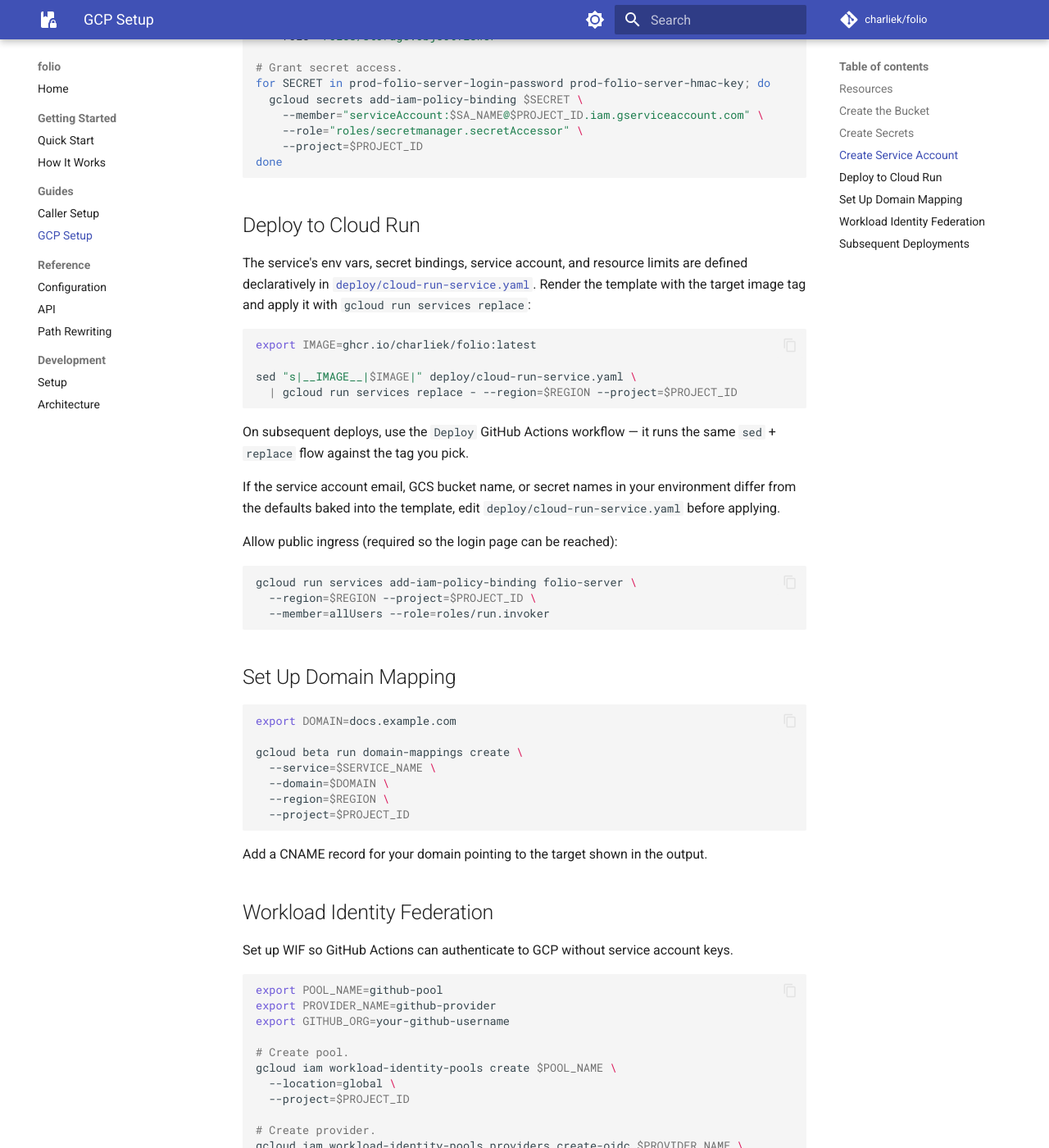
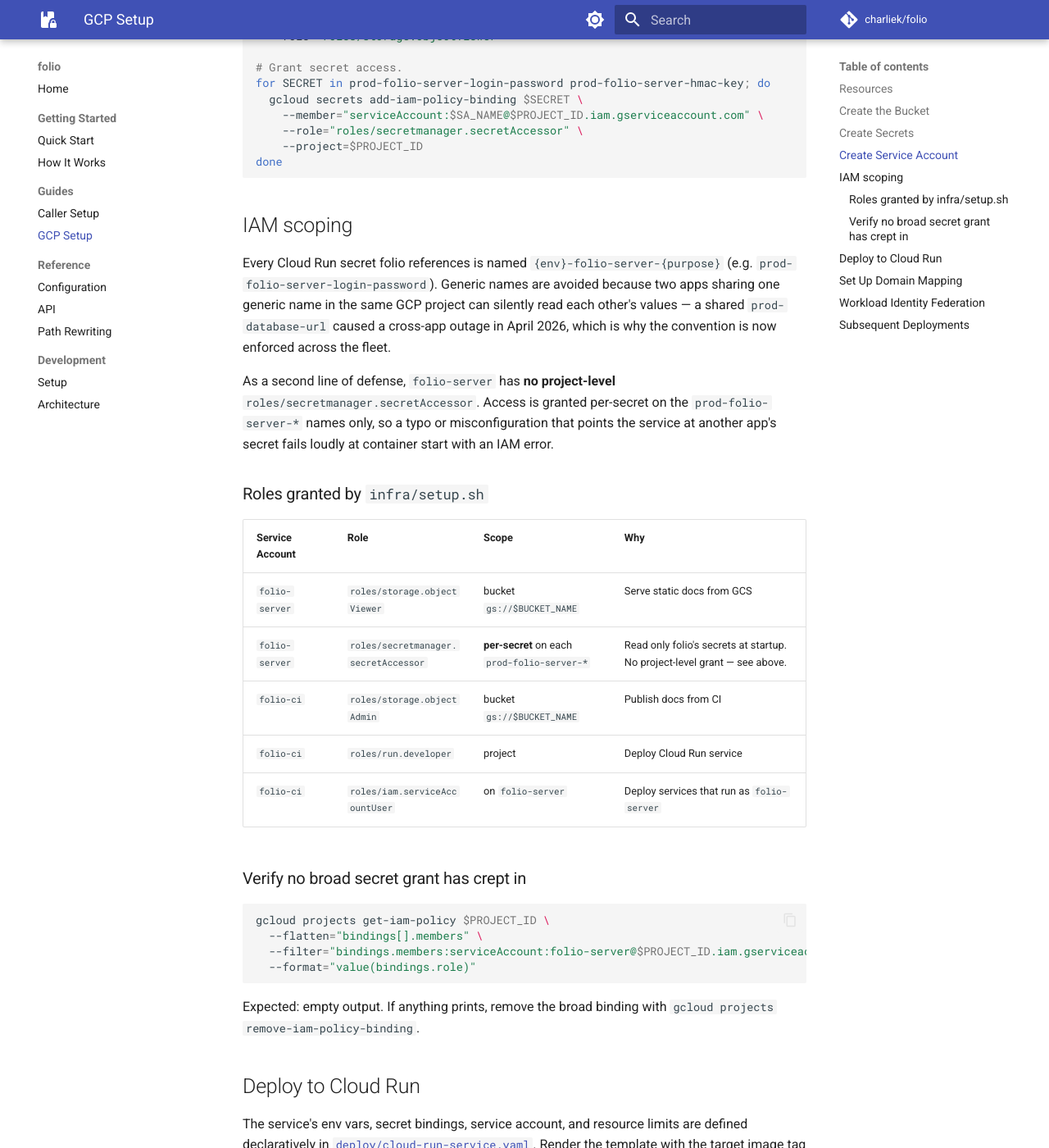
Before and after one commit to charliek/folio, an MkDocs documentation site: the page built from docs/guides/gcp-setup.md, in a window 1280 px wide and 1400 px high, scrolled down 1336 px. Shown: the whole window at 82% size. Built offline with MkDocs 1.6.1 and Material for MkDocs 9.7.7, drawn with Linux system fonts in a browser that asks for light colours; comment, search, counter and statistics services are not loaded.

Commit message:
Document per-secret IAM guardrail on folio-server SA
Adds repo-level paper trail for the per-secret IAM model folio-server
already uses in prod. The runtime SA has no project-level
roles/secretmanager.secretAccessor — access is granted per-secret on
each prod-folio-server-* name, so a typo in the deploy manifest fails
loudly instead of silently resolving another app's secret.

- infra/setup.sh: warn at the top of the script and explain the
  intent above the per-secret IAM loop; flag project-level grants
  as forbidden.
- docs/guides/gcp-setup.md: new "IAM scoping" subsection with the
  roles table and a verification snippet operators can run to
  confirm no broad binding has crept in.

Mirrors the pattern slauth and callbell adopted after the April 2026
cross-app outage. No live GCP changes — folio's SA is already scoped
correctly; this only captures the design intent so it survives
future refactors.

Co-Authored-By: Claude Opus 4.7 (1M context) <noreply@anthropic.com>

````diff
--- a/docs/guides/gcp-setup.md
+++ b/docs/guides/gcp-setup.md
@@ -59,6 +59,43 @@ for SECRET in prod-folio-server-login-password prod-folio-server-hmac-key; do
     --project=$PROJECT_ID
 done
 ```
+
+## IAM scoping
+
+Every Cloud Run secret folio references is named `{env}-folio-server-{purpose}`
+(e.g. `prod-folio-server-login-password`). Generic names are avoided
+because two apps sharing one generic name in the same GCP project can
+silently read each other's values — a shared `prod-database-url`
+caused a cross-app outage in April 2026, which is why the convention
+is now enforced across the fleet.
+
+As a second line of defense, `folio-server` has **no project-level**
+`roles/secretmanager.secretAccessor`. Access is granted per-secret on
+the `prod-folio-server-*` names only, so a typo or misconfiguration
+that points the service at another app's secret fails loudly at
+container start with an IAM error.
+
+### Roles granted by `infra/setup.sh`
+
+| Service Account | Role | Scope | Why |
+|---|---|---|---|
+| `folio-server` | `roles/storage.objectViewer` | bucket `gs://$BUCKET_NAME` | Serve static docs from GCS |
+| `folio-server` | `roles/secretmanager.secretAccessor` | **per-secret** on each `prod-folio-server-*` | Read only folio's secrets at startup. No project-level grant — see above. |
+| `folio-ci` | `roles/storage.objectAdmin` | bucket `gs://$BUCKET_NAME` | Publish docs from CI |
+| `folio-ci` | `roles/run.developer` | project | Deploy Cloud Run service |
+| `folio-ci` | `roles/iam.serviceAccountUser` | on `folio-server` | Deploy services that run as `folio-server` |
+
+### Verify no broad secret grant has crept in
+
+```bash
+gcloud projects get-iam-policy $PROJECT_ID \
+  --flatten="bindings[].members" \
+  --filter="bindings.members:serviceAccount:folio-server@$PROJECT_ID.iam.gserviceaccount.com AND bindings.role:roles/secretmanager.secretAccessor" \
+  --format="value(bindings.role)"
+```
+
+Expected: empty output. If anything prints, remove the broad binding
+with `gcloud projects remove-iam-policy-binding`.
 
 ## Deploy to Cloud Run
 
````
Also changed, not shown: 1 other file.
